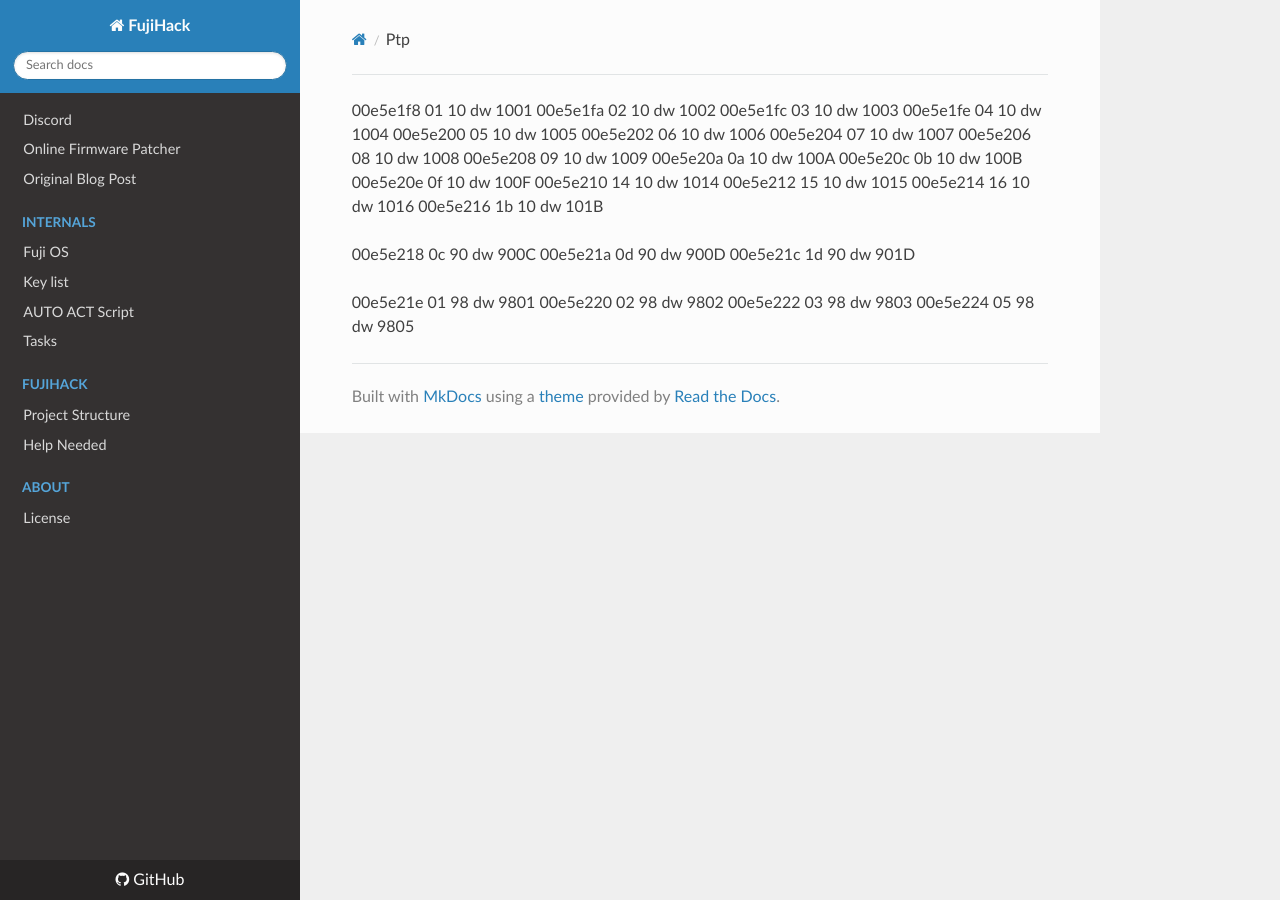
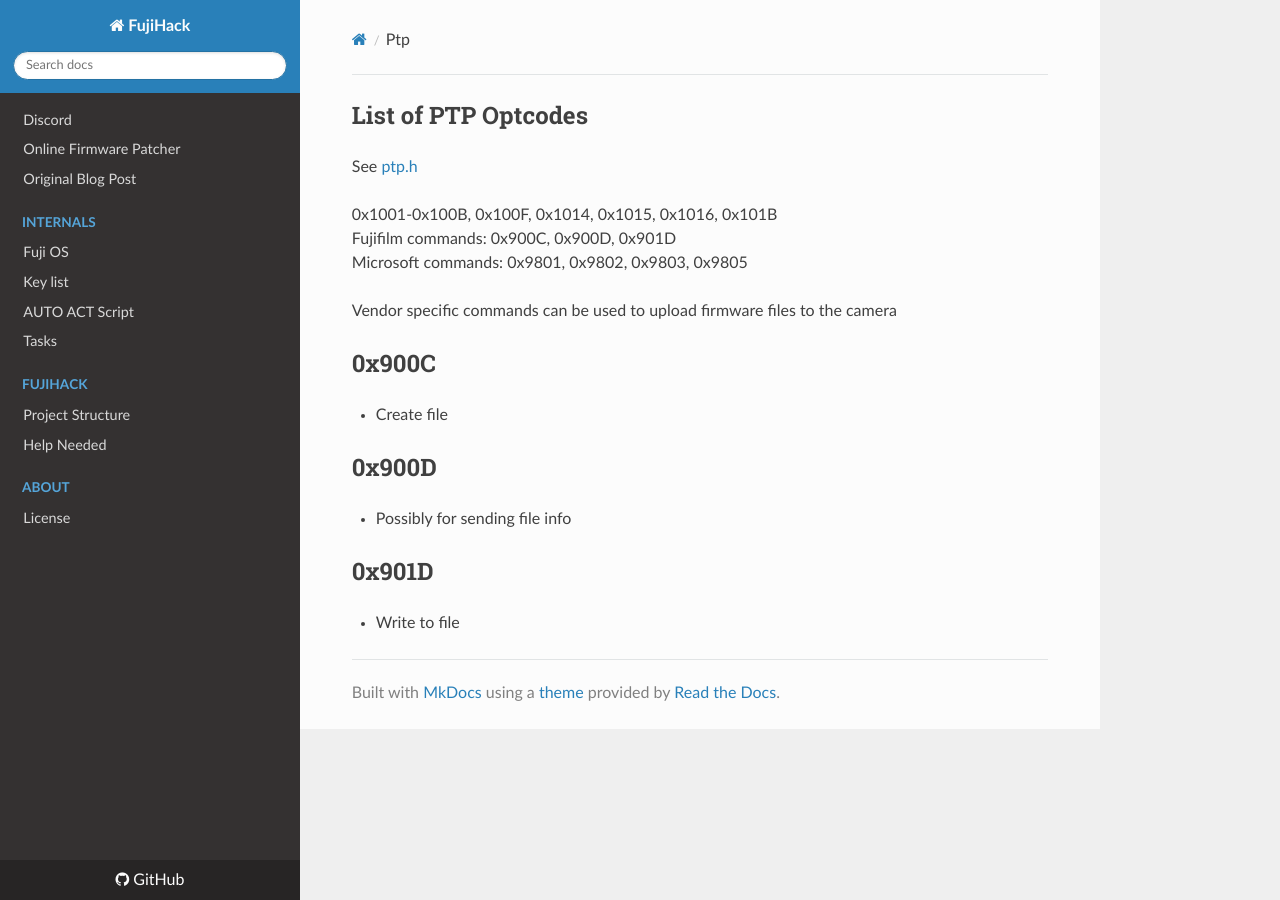
Before and after one commit to fujihack/wiki, an MkDocs documentation site: the page built from docs/ptp.md, in a window 1280 px wide. Built offline with MkDocs 1.6.1, drawn with Linux system fonts in a browser that asks for light colours; nearby versions of some CDN libraries.

Commit message:
Update ptp.md

```diff
--- a/docs/ptp.md
+++ b/docs/ptp.md
@@ -1,25 +1,15 @@
-00e5e1f8 01 10           dw         1001
-00e5e1fa 02 10           dw         1002
-00e5e1fc 03 10           dw         1003
-00e5e1fe 04 10           dw         1004
-00e5e200 05 10           dw         1005
-00e5e202 06 10           dw         1006
-00e5e204 07 10           dw         1007
-00e5e206 08 10           dw         1008
-00e5e208 09 10           dw         1009
-00e5e20a 0a 10           dw         100A
-00e5e20c 0b 10           dw         100B
-00e5e20e 0f 10           dw         100F
-00e5e210 14 10           dw         1014
-00e5e212 15 10           dw         1015
-00e5e214 16 10           dw         1016
-00e5e216 1b 10           dw         101B
+## List of PTP Optcodes
+See [ptp.h](https://raw.githubusercontent.com/petabyt/sequoia-ptpy/master/ptp.h)
 
-00e5e218 0c 90           dw         900C
-00e5e21a 0d 90           dw         900D
-00e5e21c 1d 90           dw         901D
+0x1001-0x100B, 0x100F, 0x1014, 0x1015, 0x1016, 0x101B
+Fujifilm commands: 0x900C, 0x900D, 0x901D
+Microsoft commands: 0x9801, 0x9802, 0x9803, 0x9805
 
-00e5e21e 01 98           dw         9801
-00e5e220 02 98           dw         9802
-00e5e222 03 98           dw         9803
-00e5e224 05 98           dw         9805
+Vendor specific commands can be used to upload firmware files to the camera
+
+## 0x900C
+- Create file
+## 0x900D
+- Possibly for sending file info
+## 0x901D
+- Write to file
```
